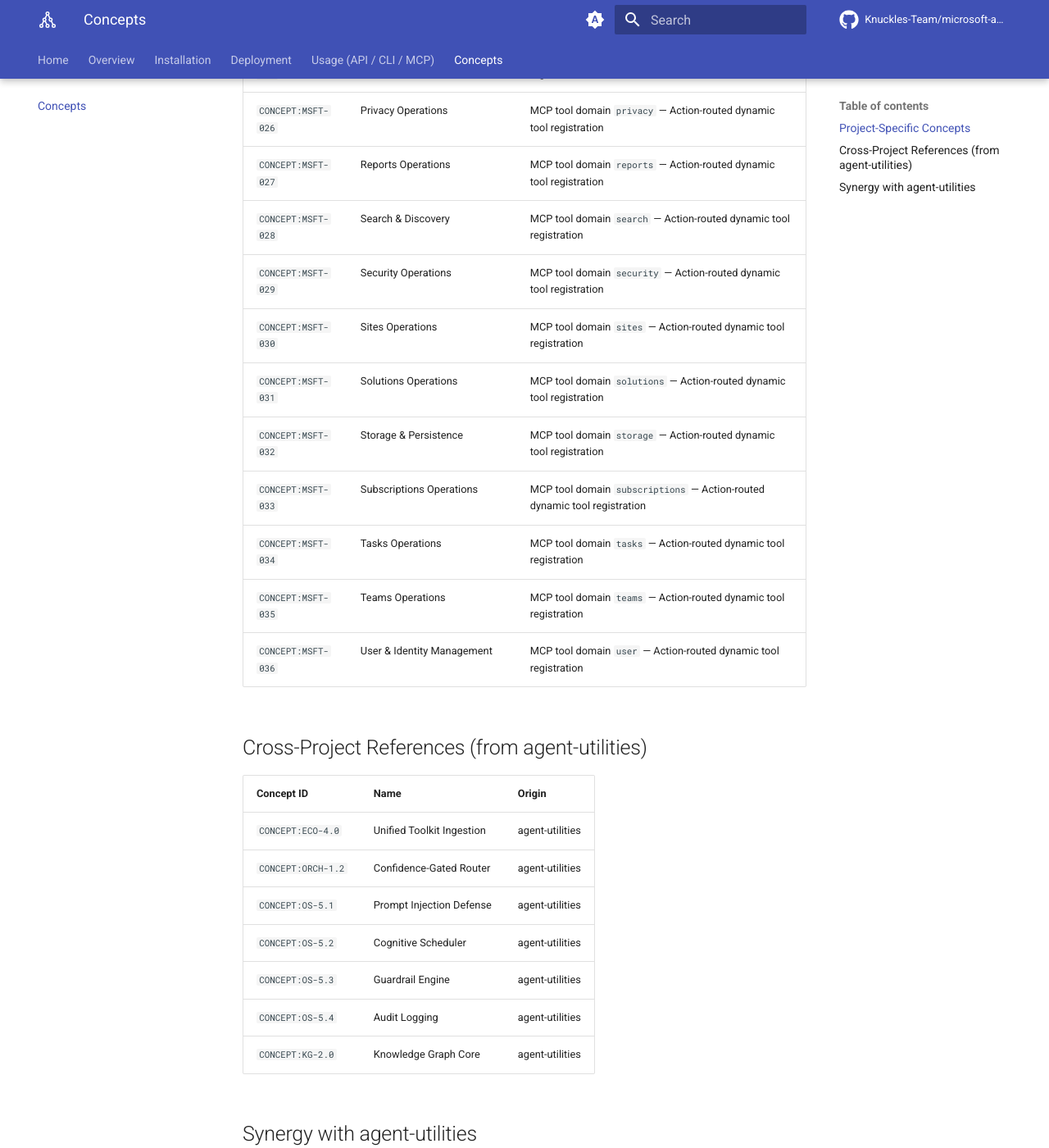
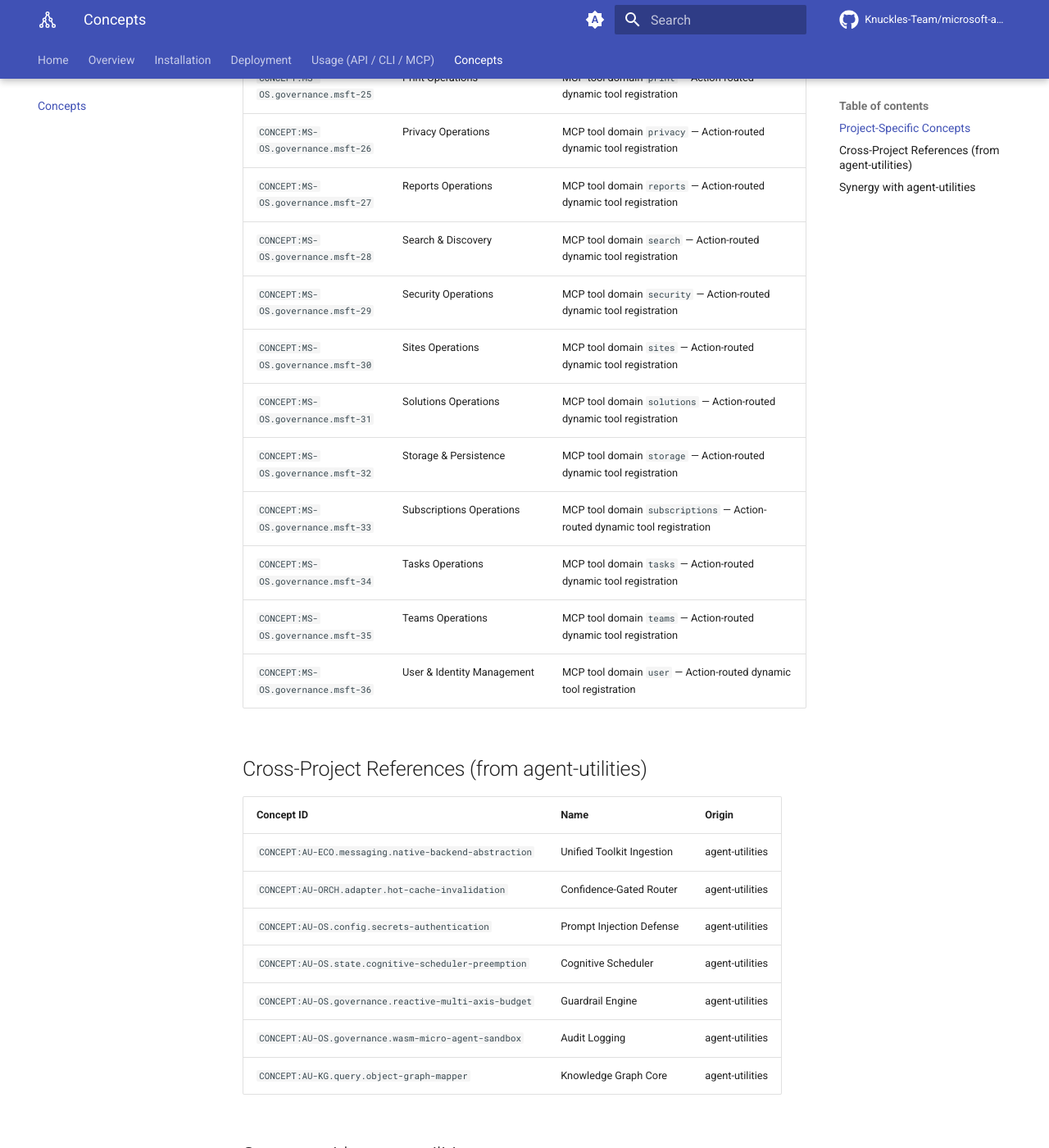
Before and after one commit to Knuckles-Team/microsoft-agent, an MkDocs documentation site: the page built from docs/concepts.md, in a window 1280 px wide and 1400 px high, scrolled down 1952 px. Shown: the whole window at 82% size. Built offline with MkDocs 1.6.1 and Material for MkDocs 9.7.7, drawn with Linux system fonts in a browser that asks for light colours; comment, search, counter and statistics services are not loaded; some of the changed text lies outside the part shown.

Commit message:
OKF-CIS migration: markers -> <SLUG>-<PILLAR>.<domain>.<concept>
Co-Authored-By: Claude Opus 4.8 (1M context) <noreply@anthropic.com>

```diff
--- a/docs/concepts.md
+++ b/docs/concepts.md
@@ -2,7 +2,7 @@
 
 > **Prefix**: `CONCEPT:MSFT-*`
 > **Version**: 0.15.0
-> **Bridge**: [`CONCEPT:ECO-4.0`](https://github.com/Knuckles-Team/agent-utilities/blob/main/docs/concepts.md) (Unified Toolkit Ingestion)
+> **Bridge**: [`CONCEPT:AU-ECO.messaging.native-backend-abstraction`](https://github.com/Knuckles-Team/agent-utilities/blob/main/docs/concepts.md) (Unified Toolkit Ingestion)
 
 ---
 
@@ -10,55 +10,55 @@
 
 | Concept ID | Name | Description |
 |------------|------|-------------|
-| `CONCEPT:MSFT-001` | Administration | MCP tool domain `admin` — Action-routed dynamic tool registration |
-| `CONCEPT:MSFT-002` | Agreements Operations | MCP tool domain `agreements` — Action-routed dynamic tool registration |
-| `CONCEPT:MSFT-003` | Applications Operations | MCP tool domain `applications` — Action-routed dynamic tool registration |
-| `CONCEPT:MSFT-004` | Audit Operations | MCP tool domain `audit` — Action-routed dynamic tool registration |
-| `CONCEPT:MSFT-005` | Authentication & Session Management | MCP tool domain `auth` — Action-routed dynamic tool registration |
-| `CONCEPT:MSFT-006` | Calendar Management | MCP tool domain `calendar` — Action-routed dynamic tool registration |
-| `CONCEPT:MSFT-007` | Chat & Messaging | MCP tool domain `chat` — Action-routed dynamic tool registration |
-| `CONCEPT:MSFT-008` | Communications Operations | MCP tool domain `communications` — Action-routed dynamic tool registration |
-| `CONCEPT:MSFT-009` | Connections Operations | MCP tool domain `connections` — Action-routed dynamic tool registration |
-| `CONCEPT:MSFT-010` | Contact Management | MCP tool domain `contacts` — Action-routed dynamic tool registration |
-| `CONCEPT:MSFT-011` | Devices Operations | MCP tool domain `devices` — Action-routed dynamic tool registration |
-| `CONCEPT:MSFT-012` | Directory Operations | MCP tool domain `directory` — Action-routed dynamic tool registration |
-| `CONCEPT:MSFT-013` | Domains Operations | MCP tool domain `domains` — Action-routed dynamic tool registration |
-| `CONCEPT:MSFT-014` | Education Operations | MCP tool domain `education` — Action-routed dynamic tool registration |
-| `CONCEPT:MSFT-015` | Employee Experience Operations | MCP tool domain `employee_experience` — Action-routed dynamic tool registration |
-| `CONCEPT:MSFT-016` | File Management | MCP tool domain `files` — Action-routed dynamic tool registration |
-| `CONCEPT:MSFT-017` | Group Management | MCP tool domain `groups` — Action-routed dynamic tool registration |
-| `CONCEPT:MSFT-018` | Identity Operations | MCP tool domain `identity` — Action-routed dynamic tool registration |
-| `CONCEPT:MSFT-019` | Email & Messaging | MCP tool domain `mail` — Action-routed dynamic tool registration |
-| `CONCEPT:MSFT-020` | Meta Operations | MCP tool domain `meta` — Action-routed dynamic tool registration |
-| `CONCEPT:MSFT-021` | Notes Operations | MCP tool domain `notes` — Action-routed dynamic tool registration |
-| `CONCEPT:MSFT-022` | Organization Operations | MCP tool domain `organization` — Action-routed dynamic tool registration |
-| `CONCEPT:MSFT-023` | Places Operations | MCP tool domain `places` — Action-routed dynamic tool registration |
-| `CONCEPT:MSFT-024` | Policies Operations | MCP tool domain `policies` — Action-routed dynamic tool registration |
-| `CONCEPT:MSFT-025` | Print Operations | MCP tool domain `print` — Action-routed dynamic tool registration |
-| `CONCEPT:MSFT-026` | Privacy Operations | MCP tool domain `privacy` — Action-routed dynamic tool registration |
-| `CONCEPT:MSFT-027` | Reports Operations | MCP tool domain `reports` — Action-routed dynamic tool registration |
-| `CONCEPT:MSFT-028` | Search & Discovery | MCP tool domain `search` — Action-routed dynamic tool registration |
-| `CONCEPT:MSFT-029` | Security Operations | MCP tool domain `security` — Action-routed dynamic tool registration |
-| `CONCEPT:MSFT-030` | Sites Operations | MCP tool domain `sites` — Action-routed dynamic tool registration |
-| `CONCEPT:MSFT-031` | Solutions Operations | MCP tool domain `solutions` — Action-routed dynamic tool registration |
-| `CONCEPT:MSFT-032` | Storage & Persistence | MCP tool domain `storage` — Action-routed dynamic tool registration |
-| `CONCEPT:MSFT-033` | Subscriptions Operations | MCP tool domain `subscriptions` — Action-routed dynamic tool registration |
-| `CONCEPT:MSFT-034` | Tasks Operations | MCP tool domain `tasks` — Action-routed dynamic tool registration |
-| `CONCEPT:MSFT-035` | Teams Operations | MCP tool domain `teams` — Action-routed dynamic tool registration |
-| `CONCEPT:MSFT-036` | User & Identity Management | MCP tool domain `user` — Action-routed dynamic tool registration |
+| `CONCEPT:MS-OS.governance.msft` | Administration | MCP tool domain `admin` — Action-routed dynamic tool registration |
+| `CONCEPT:MS-OS.governance.msft-2` | Agreements Operations | MCP tool domain `agreements` — Action-routed dynamic tool registration |
+| `CONCEPT:MS-OS.governance.msft-3` | Applications Operations | MCP tool domain `applications` — Action-routed dynamic tool registration |
+| `CONCEPT:MS-OS.governance.msft-4` | Audit Operations | MCP tool domain `audit` — Action-routed dynamic tool registration |
+| `CONCEPT:MS-OS.governance.msft-5` | Authentication & Session Management | MCP tool domain `auth` — Action-routed dynamic tool registration |
+| `CONCEPT:MS-OS.governance.msft-6` | Calendar Management | MCP tool domain `calendar` — Action-routed dynamic tool registration |
+| `CONCEPT:MS-OS.governance.msft-7` | Chat & Messaging | MCP tool domain `chat` — Action-routed dynamic tool registration |
+| `CONCEPT:MS-OS.governance.msft-8` | Communications Operations | MCP tool domain `communications` — Action-routed dynamic tool registration |
+| `CONCEPT:MS-OS.governance.msft-9` | Connections Operations | MCP tool domain `connections` — Action-routed dynamic tool registration |
+| `CONCEPT:MS-OS.governance.msft-10` | Contact Management | MCP tool domain `contacts` — Action-routed dynamic tool registration |
+| `CONCEPT:MS-OS.governance.msft-11` | Devices Operations | MCP tool domain `devices` — Action-routed dynamic tool registration |
+| `CONCEPT:MS-OS.governance.msft-12` | Directory Operations | MCP tool domain `directory` — Action-routed dynamic tool registration |
+| `CONCEPT:MS-OS.governance.msft-13` | Domains Operations | MCP tool domain `domains` — Action-routed dynamic tool registration |
+| `CONCEPT:MS-OS.governance.msft-14` | Education Operations | MCP tool domain `education` — Action-routed dynamic tool registration |
+| `CONCEPT:MS-OS.governance.msft-15` | Employee Experience Operations | MCP tool domain `employee_experience` — Action-routed dynamic tool registration |
+| `CONCEPT:MS-OS.governance.msft-16` | File Management | MCP tool domain `files` — Action-routed dynamic tool registration |
+| `CONCEPT:MS-OS.governance.msft-17` | Group Management | MCP tool domain `groups` — Action-routed dynamic tool registration |
+| `CONCEPT:MS-OS.governance.msft-18` | Identity Operations | MCP tool domain `identity` — Action-routed dynamic tool registration |
+| `CONCEPT:MS-OS.governance.msft-19` | Email & Messaging | MCP tool domain `mail` — Action-routed dynamic tool registration |
+| `CONCEPT:MS-OS.governance.msft-20` | Meta Operations | MCP tool domain `meta` — Action-routed dynamic tool registration |
+| `CONCEPT:MS-OS.governance.msft-21` | Notes Operations | MCP tool domain `notes` — Action-routed dynamic tool registration |
+| `CONCEPT:MS-OS.governance.msft-22` | Organization Operations | MCP tool domain `organization` — Action-routed dynamic tool registration |
+| `CONCEPT:MS-OS.governance.msft-23` | Places Operations | MCP tool domain `places` — Action-routed dynamic tool registration |
+| `CONCEPT:MS-OS.governance.msft-24` | Policies Operations | MCP tool domain `policies` — Action-routed dynamic tool registration |
+| `CONCEPT:MS-OS.governance.msft-25` | Print Operations | MCP tool domain `print` — Action-routed dynamic tool registration |
+| `CONCEPT:MS-OS.governance.msft-26` | Privacy Operations | MCP tool domain `privacy` — Action-routed dynamic tool registration |
+| `CONCEPT:MS-OS.governance.msft-27` | Reports Operations | MCP tool domain `reports` — Action-routed dynamic tool registration |
+| `CONCEPT:MS-OS.governance.msft-28` | Search & Discovery | MCP tool domain `search` — Action-routed dynamic tool registration |
+| `CONCEPT:MS-OS.governance.msft-29` | Security Operations | MCP tool domain `security` — Action-routed dynamic tool registration |
+| `CONCEPT:MS-OS.governance.msft-30` | Sites Operations | MCP tool domain `sites` — Action-routed dynamic tool registration |
+| `CONCEPT:MS-OS.governance.msft-31` | Solutions Operations | MCP tool domain `solutions` — Action-routed dynamic tool registration |
+| `CONCEPT:MS-OS.governance.msft-32` | Storage & Persistence | MCP tool domain `storage` — Action-routed dynamic tool registration |
+| `CONCEPT:MS-OS.governance.msft-33` | Subscriptions Operations | MCP tool domain `subscriptions` — Action-routed dynamic tool registration |
+| `CONCEPT:MS-OS.governance.msft-34` | Tasks Operations | MCP tool domain `tasks` — Action-routed dynamic tool registration |
+| `CONCEPT:MS-OS.governance.msft-35` | Teams Operations | MCP tool domain `teams` — Action-routed dynamic tool registration |
+| `CONCEPT:MS-OS.governance.msft-36` | User & Identity Management | MCP tool domain `user` — Action-routed dynamic tool registration |
 
 ## Cross-Project References (from agent-utilities)
 
 | Concept ID | Name | Origin |
 |------------|------|--------|
-| `CONCEPT:ECO-4.0` | Unified Toolkit Ingestion | agent-utilities |
-| `CONCEPT:ORCH-1.2` | Confidence-Gated Router | agent-utilities |
-| `CONCEPT:OS-5.1` | Prompt Injection Defense | agent-utilities |
-| `CONCEPT:OS-5.2` | Cognitive Scheduler | agent-utilities |
-| `CONCEPT:OS-5.3` | Guardrail Engine | agent-utilities |
-| `CONCEPT:OS-5.4` | Audit Logging | agent-utilities |
-| `CONCEPT:KG-2.0` | Knowledge Graph Core | agent-utilities |
+| `CONCEPT:AU-ECO.messaging.native-backend-abstraction` | Unified Toolkit Ingestion | agent-utilities |
+| `CONCEPT:AU-ORCH.adapter.hot-cache-invalidation` | Confidence-Gated Router | agent-utilities |
+| `CONCEPT:AU-OS.config.secrets-authentication` | Prompt Injection Defense | agent-utilities |
+| `CONCEPT:AU-OS.state.cognitive-scheduler-preemption` | Cognitive Scheduler | agent-utilities |
+| `CONCEPT:AU-OS.governance.reactive-multi-axis-budget` | Guardrail Engine | agent-utilities |
+| `CONCEPT:AU-OS.governance.wasm-micro-agent-sandbox` | Audit Logging | agent-utilities |
+| `CONCEPT:AU-KG.query.object-graph-mapper` | Knowledge Graph Core | agent-utilities |
 
 ## Synergy with agent-utilities
 
-This project integrates with `agent-utilities` via `CONCEPT:ECO-4.0` (Unified Toolkit Ingestion). The `microsoft_agent` MCP server registers its tools with the agent-utilities FastMCP middleware, enabling automatic discovery, telemetry, and Knowledge Graph ingestion of all MSFT-* concepts.
+This project integrates with `agent-utilities` via `CONCEPT:AU-ECO.messaging.native-backend-abstraction` (Unified Toolkit Ingestion). The `microsoft_agent` MCP server registers its tools with the agent-utilities FastMCP middleware, enabling automatic discovery, telemetry, and Knowledge Graph ingestion of all MSFT-* concepts.
--- a/microsoft_agent/__init__.py
+++ b/microsoft_agent/__init__.py
@@ -1,4 +1,4 @@
 """Microsoft Agent.
 
-CONCEPT:ECO-4.1
+CONCEPT:AU-ECO.mcp.fastmcp-middleware
 """
```
Also changed, not shown: AGENTS.md (+1 -1 lines), docs/overview.md (+7 -7 lines), 7 other files.
